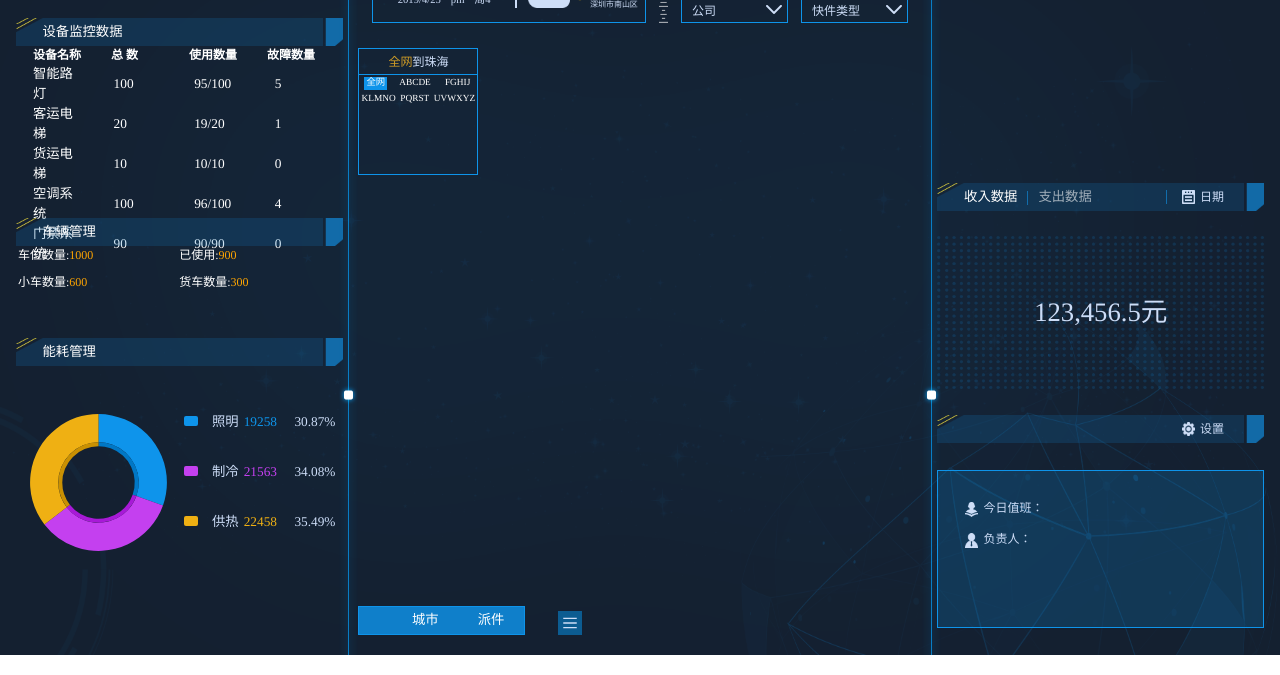
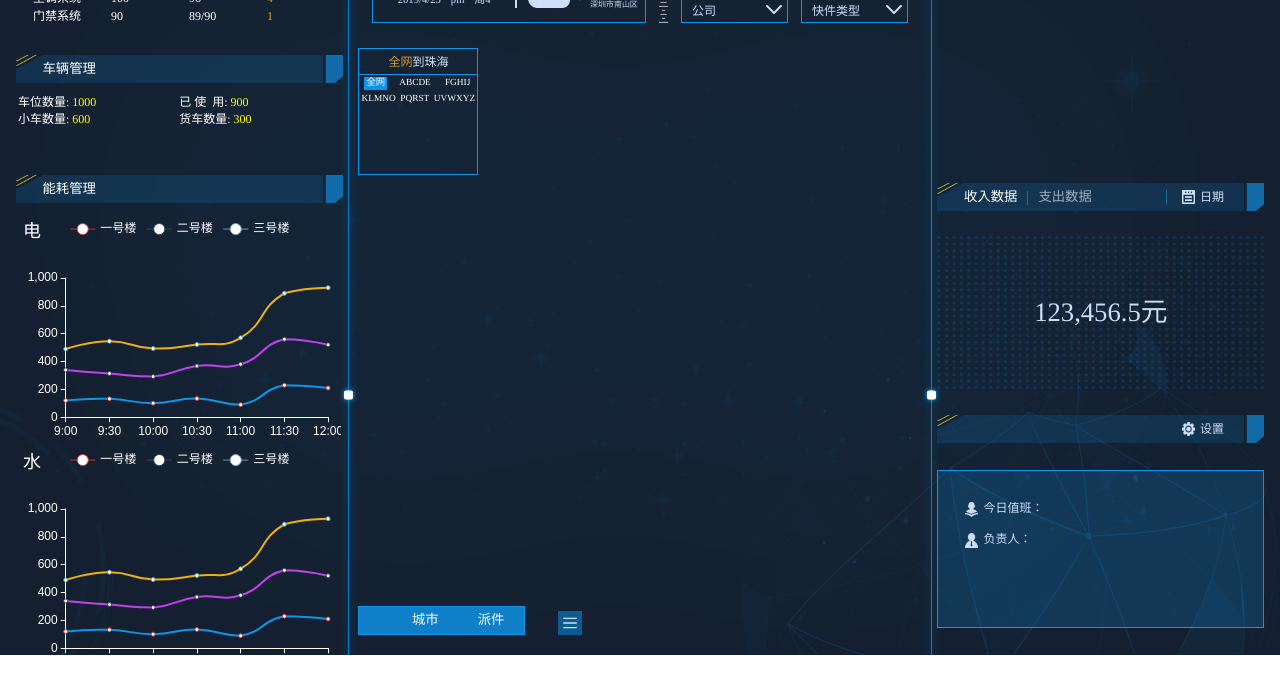
Before and after one commit to 274336317/BIMPortal, a plain HTML site: page BIMPortal/pages/index.html in a window 1280 px wide. Shown: the part 145-820 px from the top of the page. Drawn offline with Linux system fonts and the light colour scheme; files that its build step writes are made by us from their sources; files whose address does not match are found by name.

Commit message:
初步实现了左边部分

```diff
--- a/BIMPortal/pages/index.html
+++ b/BIMPortal/pages/index.html
@@ -16,30 +16,13 @@
 <body style="visibility: hidden;">
     <div class="container-flex" tabindex="0" hidefocus="true">
         <div class="box-left">
-            <div class="left-top">
-                <div class="current-num">
-                    <div class="exception-title">园区健康状况</div>
-                    <div class="exception-tips">异常</div>
-                    <div class="exception-list">
-	                    <p>A区照明异常</p>
-	                    <p>B区供水异常</p>
-	                    <p>C区能耗异常</p>
-                    </div>
-                    <div class="exception-list">
-	                    <p>D区照明异常</p>
-	                    <p>E区供水异常</p>
-	                    <p>F区空调异常</p>
-                    </div>
-
-                </div>
-            </div>
 
             <div class="left-center" style="height:25%">
                 <div class="title-box">
                     <h6>设备监控数据</h6>
                 </div>
-                <div class="chart-box pie-chart">
-				  <table class="row mx-0 text-white device_table">
+                <div class="chart-box pie-chart" style="margin-top:5px;">
+				  <table class="row mx-0 text-white device_table" style="height:100%">
 				    <thead class="w-100">
 				      <tr class="w-100">
 				        <th class="col-3">设备名称</th>
@@ -52,32 +35,32 @@
 				      <tr>
 				        <td class="col-3">智能路灯</td>
 				        <td class="col-3">100</td>
-				        <td class="col-3">95/100</td>
-				        <td class="col-3">5</td>
+				        <td class="col-3">95</td>
+				        <td class="col-3" style="color:orange;">5</td>
 				      </tr>
 				      <tr>
 				        <td class="col-3">客运电梯</td>
 				        <td class="col-3">20</td>
-				        <td class="col-3">19/20</td>
-				        <td class="col-3">1</td>
+				        <td class="col-3">19</td>
+				        <td class="col-3" style="color:orange;">1</td>
 				      </tr>
 				      <tr>
 				        <td class="col-3">货运电梯</td>
 				        <td class="col-3">10</td>
-				        <td class="col-3">10/10</td>
-				        <td class="col-3">0</td>
+				        <td class="col-3">9</td>
+				        <td class="col-3" style="color:orange;">1</td>
 				      </tr>
 				      <tr>
 				        <td class="col-3">空调系统</td>
 				        <td class="col-3">100</td>
-				        <td class="col-3">96/100</td>
-				        <td class="col-3">4</td>
+				        <td class="col-3">96</td>
+				        <td class="col-3" style="color:orange;">4</td>
 				      </tr>
 				   	  <tr>
 				        <td class="col-3">门禁系统</td>
 				        <td class="col-3">90</td>
-				        <td class="col-3">90/90</td>
-				        <td class="col-3">0</td>
+				        <td class="col-3">89/90</td>
+				        <td class="col-3" style="color:orange;">1</td>
 				      </tr>
 				    </tbody>
 				  </table>
@@ -91,37 +74,37 @@
                 </div>
                 <div class="chart-box pie-chart">
 					<div style="width:50%;height:0.4em;float:left;">
-						<div style="float:left;font-size:0.18em;color:white">
-							车位数量:
+						<div style="float:left;font-size:0.18em;color:white;margin-top:10px;">
+							车位数量:&nbsp;
 						</div>
-						<div style="float:left;font-size:0.18em;color:orange">
+						<div style="float:left;font-size:0.18em;color:yellow;margin-top:10px">
 							1000
 						</div>
 					</div>
 
 					<div style="width:50%;height:0.4em;float:left;">
-						<div style="float:left;font-size:0.18em;color:white">
-							已使用:
+						<div style="float:left;font-size:0.18em;color:white;margin-top:10px">
+							已&nbsp;使&nbsp;&nbsp;用:&nbsp;
 						</div>
-						<div style="float:left;font-size:0.18em;color:orange">
+						<div style="float:left;font-size:0.18em;color:yellow;margin-top:10px">
 							900
 						</div>
 					</div>
 
 					<div style="width:50%;height:0.4em;float:left;">
 						<div style="float:left;font-size:0.18em;color:white">
-							小车数量:
+							小车数量:&nbsp;
 						</div>
-						<div style="float:left;font-size:0.18em;color:orange">
+						<div style="float:left;font-size:0.18em;color:yellow">
 							600
 						</div>
 					</div>
 
 					<div style="width:50%;height:0.4em;float:left;">
 						<div style="float:left;font-size:0.18em;color:white">
-							货车数量:
+							货车数量:&nbsp;
 						</div>
-						<div style="float:left;font-size:0.18em;color:orange">
+						<div style="float:left;font-size:0.18em;color:yellow">
 							300
 						</div>
 					</div>
@@ -130,19 +113,14 @@
 
             </div>
 
-            <div class="left-center">
+            <div class="left-center" style="height:60%">
                 <div class="title-box">
                     <h6>能耗管理</h6>
                 </div>
                 <div class="chart-box pie-chart">
-                    <div id="pie"></div>
-                    <div>
-                        <div class="pie-data">
-
-                        </div>
-                    </div>
-                </div>
-
+					<div id="energy_curve" style="width:100%;height:50%;color:white;margin-top:15px;"></div>
+					<div id="water_curve" style="width:100%;height:50%;color:white;margin-top:5px;"></div>
+				</div>
             </div>
         </div>
         <div class="box-center">
@@ -738,18 +716,28 @@
             }
         })
 
-        /***
+
         var energy_curve = echarts.init(document.getElementById('energy_curve'));
 
         energy_curve_option = {
+                title: {
+                    text: '电',
 
-        	    title: {
-        	        text: ''
-        	    },
+        	        textStyle: {
+        	        	fontWeight: 'normal',
+        	        	color: '#ffffff'
+        	      	},
+                },
         	    tooltip: {
         	        trigger: 'axis'
         	    },
-
+                legend: {
+                    data:['一号楼','二号楼','三号楼'],
+        	        textStyle: {
+        	        	fontWeight: 'normal',
+        	        	color: '#ffffff'
+        	      	},
+                },
         	    grid: {
         	        left: '3%',
         	        right: '4%',
@@ -769,7 +757,10 @@
         	    },
         	    yAxis: {
         	        type: 'value',
-        	        max:1800,
+        	        max:1000,
+                    splitLine: {
+                        show: false
+                    },
 	       	          axisLine: {
 	       	              lineStyle: {
 	       	                // 设置x轴颜色
@@ -779,42 +770,45 @@
         	    },
         	    series: [
         	        {
-        	            name:'照明',
+        	            name:'一号楼',
         	            type:'line',
         	            stack: '总量',
         	            data:[120, 132, 101, 134, 90, 230, 210],
+        	            smooth: true,
                         itemStyle : {
                             normal : {
                                 lineStyle:{
-                                    width:4,//折线宽度
+                                    width:2,//折线宽度
                                     color:"#0e94eb"//折线颜色
                                 }
                             }
                         },
         	        },
         	        {
-        	            name:'制冷',
+        	            name:'二号楼',
         	            type:'line',
         	            stack: '总量',
         	            data:[220, 182, 191, 234, 290, 330, 310],
+        	            smooth: true,
                         itemStyle : {
                             normal : {
                                 lineStyle:{
-                                    width:4,//折线宽度
+                                    width:2,//折线宽度
                                     color:"#c440ef"//折线颜色
                                 }
                             }
                         },
         	        },
         	        {
-        	            name:'能耗',
+        	            name:'三号楼',
         	            type:'line',
         	            stack: '总量',
         	            data:[150, 232, 201, 154, 190, 330, 410],
+        	            smooth: true,
                         itemStyle : {
                             normal : {
                                 lineStyle:{
-                                    width:4,//折线宽度
+                                    width:2,//折线宽度
                                     color:"#efb013"//折线颜色
                                 }
                             }
@@ -825,7 +819,110 @@
 
 
         energy_curve.setOption(energy_curve_option);
-        **/
+
+
+        var water_curve = echarts.init(document.getElementById('water_curve'));
+
+        water_curve_option = {
+                title: {
+                    text: '水',
+        	        textStyle: {
+        	        	fontWeight: 'normal',
+        	        	color: '#ffffff'
+        	      	},
+                },
+        	    tooltip: {
+        	        trigger: 'axis'
+        	    },
+                legend: {
+                    data:['一号楼','二号楼','三号楼'],
+        	        textStyle: {
+        	        	fontWeight: 'normal',
+        	        	color: '#ffffff'
+        	      	},
+                },
+        	    grid: {
+        	        left: '3%',
+        	        right: '4%',
+        	        bottom: '3%',
+        	        containLabel: true
+        	    },
+        	    xAxis: {
+        	        type: 'category',
+	       	          axisLine: {
+	       	              lineStyle: {
+	       	                // 设置x轴颜色
+	       	                color:'white'
+	       	              }
+	       	            },
+        	        boundaryGap: false,
+        	        data: ['9:00','9:30','10:00','10:30','11:00','11:30','12:00']
+        	    },
+        	    yAxis: {
+        	        type: 'value',
+        	        max:1000,
+                    splitLine: {
+                        show: false
+                    },
+	       	          axisLine: {
+	       	              lineStyle: {
+	       	                // 设置x轴颜色
+	       	                color:'white'
+	       	              }
+	       	            },
+        	    },
+        	    series: [
+        	        {
+        	            name:'一号楼',
+        	            type:'line',
+        	            stack: '总量',
+        	            data:[120, 132, 101, 134, 90, 230, 210],
+        	            smooth: true,
+                        itemStyle : {
+                            normal : {
+                                lineStyle:{
+                                    width:2,//折线宽度
+                                    color:"#0e94eb"//折线颜色
+                                }
+                            }
+                        },
+        	        },
+        	        {
+        	            name:'二号楼',
+        	            type:'line',
+        	            stack: '总量',
+        	            data:[220, 182, 191, 234, 290, 330, 310],
+        	            smooth: true,
+                        itemStyle : {
+                            normal : {
+                                lineStyle:{
+                                    width:2,//折线宽度
+                                    color:"#c440ef"//折线颜色
+                                }
+                            }
+                        },
+        	        },
+        	        {
+        	            name:'三号楼',
+        	            type:'line',
+        	            stack: '总量',
+        	            data:[150, 232, 201, 154, 190, 330, 410],
+        	            smooth: true,
+                        itemStyle : {
+                            normal : {
+                                lineStyle:{
+                                    width:2,//折线宽度
+                                    color:"#efb013"//折线颜色
+                                }
+                            }
+                        },
+        	        }
+        	    ]
+        	};
+
+
+        water_curve.setOption(water_curve_option);
+
 
     });
 
--- a/BIMPortal/resources/css/style.css
+++ b/BIMPortal/resources/css/style.css
@@ -241,7 +241,7 @@ pre {
 .device_table td {
 
 	color:white;
-	font-size: 0.20rem;
+	font-size: 0.18rem;
 }
 
 .container-flex {
@@ -395,8 +395,8 @@ pre {
 
 .energy_curve {
     margin: auto;
-    width: 100%;
     height:100%;
+    width:100%;
     display: block;
     align-items: center;
     padding-right: 5px;
```
